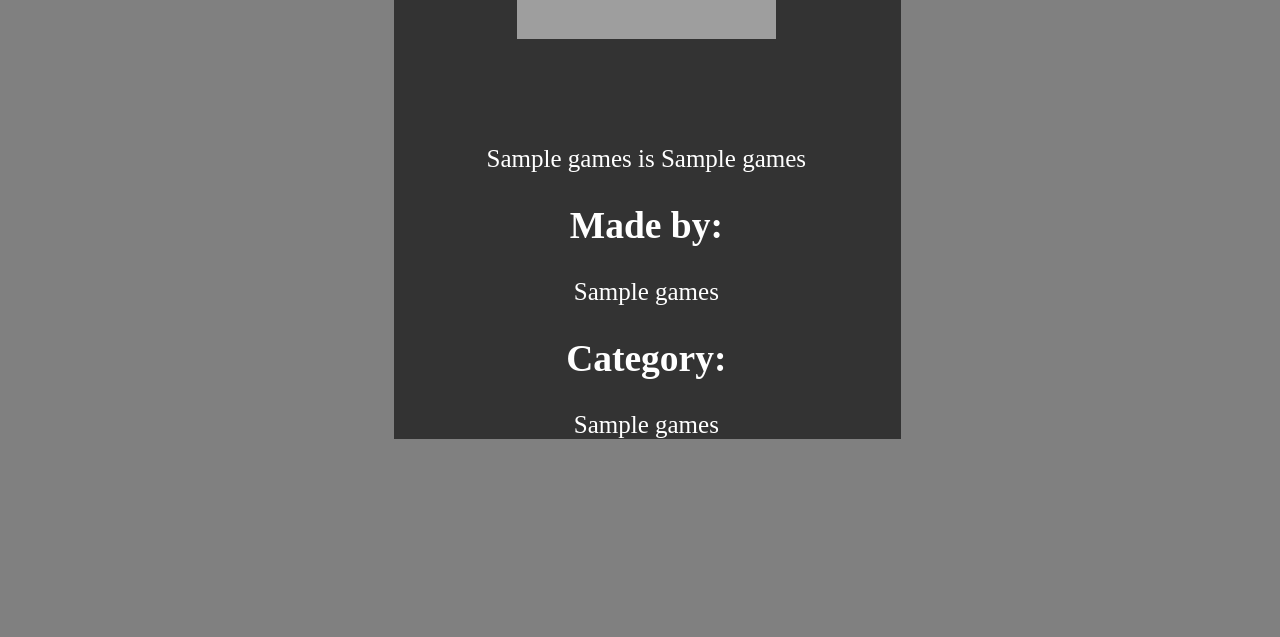
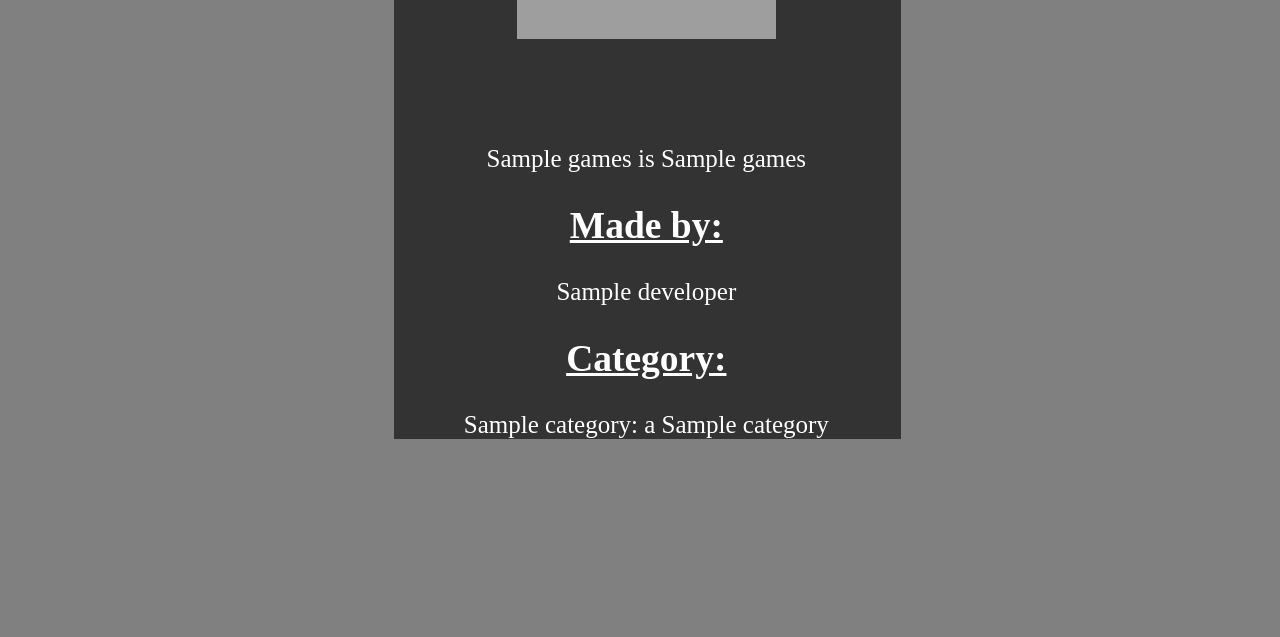
Before and after one commit to Reih02/RetroGames, a Flask app: template templates/show_games.html in a window 1280 px wide. Shown: the part 512-1149 px from the top of the page. Run offline with Flask 2, Linux system fonts and the light colour scheme; the template is opened without the code that fills it: most values are stand-ins (such as "Sample title", 1, 10 or a date in 2020); grey boxes are pictures that could not be loaded.

Commit message:
managed to get data from company and category tables to show on page (with help from fellow student Matthew Caister for finding an error in my routes and helping to fix it)

```diff
--- a/routes.py
+++ b/routes.py
@@ -23,11 +23,20 @@ def navigation():
 def game(game):
     conn = sqlite3.connect("retro_games.db")
     cur = conn.cursor()
-    cur.execute("SELECT name, details, image FROM Games WHERE name='{}'"
-                .format(game))
+    cur.execute('''SELECT name, details, image, developerid, categoryid FROM
+                Games WHERE name="{}"'''.format(game))
     results = cur.fetchone()
+
+    cur.execute("SELECT name FROM Developer WHERE id='{}'"
+                .format(results[3]))
+    developer = cur.fetchone()
+
+    cur.execute("SELECT name, details FROM Category WHERE id='{}'"
+                .format(results[4]))
+    category = cur.fetchone()
     return render_template("show_games.html", page_title='{}'.format(game),
-                           results=results)
+                           results=results, category=category,
+                           developer=developer)
 
 
 @app.route('/contact')
--- a/static/css/style.css
+++ b/static/css/style.css
@@ -62,12 +62,11 @@ h3 {
 #smallbox1 {
   background-color: #333;
   display: block;
-  margin-left: 30.5%;
+  margin: auto;
   margin-top: 6%;
   width: 40%;
   text-align: center;
-  padding-top: 2px;
-  padding-right: 2px;
+  padding: 20px;
 }
 
 #showgames {
@@ -91,6 +90,7 @@ h3 {
   color: white;
   text-decoration-style: 1px;
   text-decoration-color: black;
+  text-decoration: underline;
   text-align: left;
   font-size: 25px;
 }
@@ -99,8 +99,13 @@ h3 {
   color: white;
   text-decoration-style: 1px;
   text-decoration-color: black;
+  text-decoration: underline;
   text-align: left;
   font-size: 25px;
+}
+
+#categorynametext {
+  font-size: 40px;
 }
 
 #topnav {
--- a/templates/show_games.html
+++ b/templates/show_games.html
@@ -12,11 +12,11 @@
     <div id="companytext">
     <h2>Made by: </h2>
     </div>
-    <p>{{results[3]}}</p>
+    <p>{{developer[0]}}</p>
     <div id="categorytext">
     <h2>Category: </h2>
     </div>
-    <p>{{results[4]}}</p>
+    <p>{{category[0]}}: a {{category[1]}}</p>
     </div>
 </div>
 
```
Also changed, not shown: retro_games.db.
